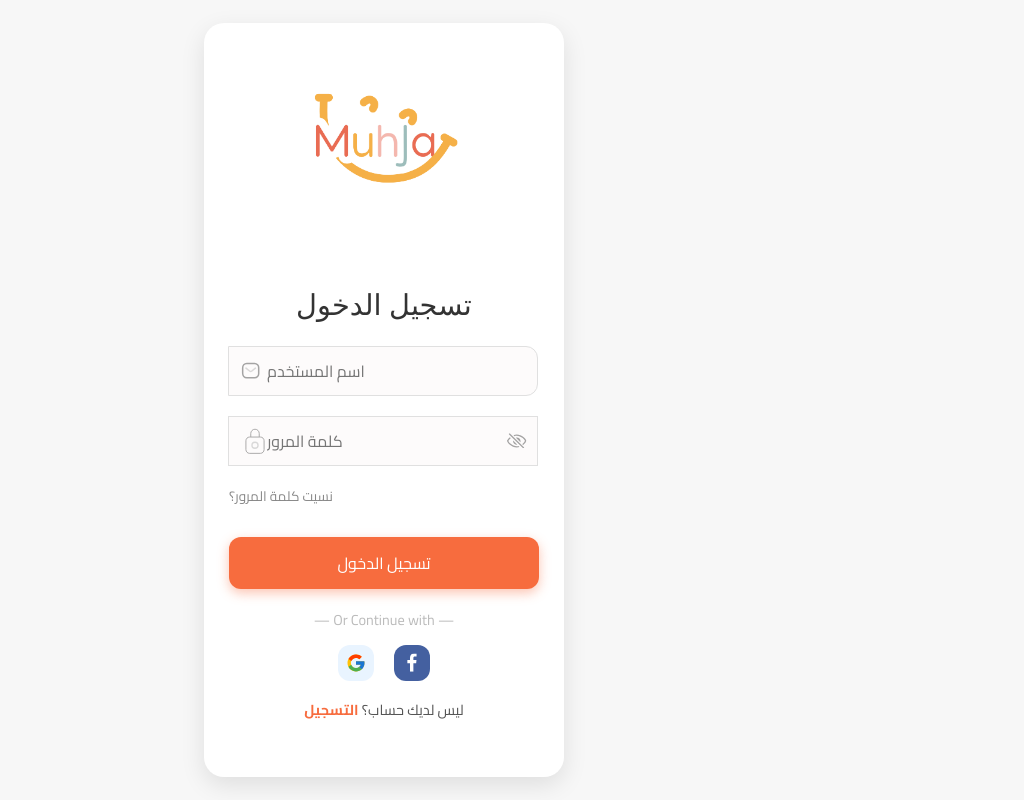
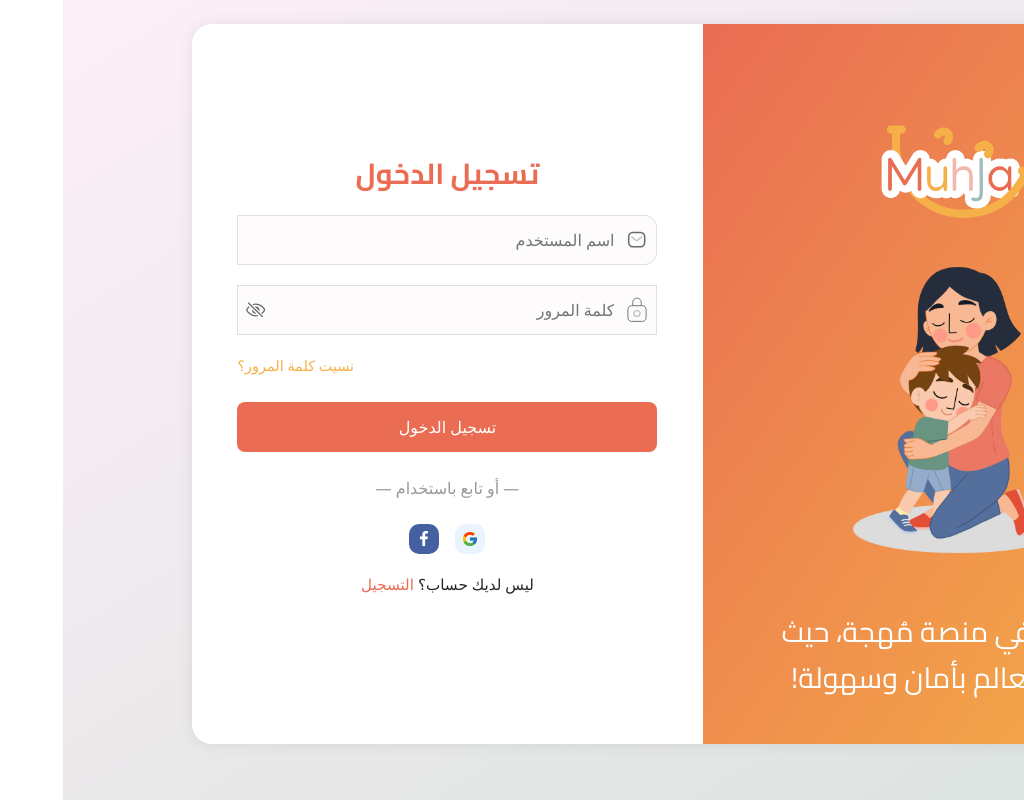
Before and after one commit to SaraDarwazeh/Muhjah, a React (Vite) app: page / in a window 1280 px wide. Shown: the whole page, without its empty margins (256-1280 px from the left). Built offline with nearby package versions, Linux system fonts and the light colour scheme.

Commit message:
login,signup,navbar - design and convert to arabic

```diff
--- a/src/app/MainPage/MainPage.jsx
+++ b/src/app/MainPage/MainPage.jsx
@@ -7,8 +7,28 @@ const MainPage = () => {
         <div className="main-page-wrapper">
             <Navbar />
             <div className="main-dashboard">
-        <h1>Welcome to Baby Bloom 👩‍👧</h1>
-        <p>Choose a section from the navigation above to get started 🌷</p>
+                <h1>مرحبًا بك في Muhja       .👧       .............</h1>
+
+                <div className="dashboard-grid">
+                    <div className="dashboard-box">
+                        <h2>12 👶</h2>
+                        <p>عدد الأطفال المسجلين</p>
+                    </div>
+                    <div className="dashboard-box">
+                        <h2>8 💬</h2>
+                        <p>الاستشارات</p>
+                    </div>
+                    <div className="dashboard-box">
+                        <h2>3 📅</h2>
+                        <p>أنشطة اليوم</p>
+                    </div>
+                    <div className="dashboard-box">
+                        <h2>5 🔔</h2>
+                        <p>التنبيهات</p>
+                    </div>
+                </div>
+
+
             </div>
         </div>
     );
--- a/src/app/Navbar/Navbar.css
+++ b/src/app/Navbar/Navbar.css
@@ -1,20 +1,16 @@
 /* Navbar Main Container */
 .navbar {
-    height: 60px;
+  height: 70px;
   width: 100%;
   position: fixed;
   top: 0;
   left: 0;
-    background: linear-gradient(to right, #f3e8ff, #e0e7ff); /* خلفية بنفسجية فاتحة */
+  background: linear-gradient(to right, #f5b047, #e96c53); /* الألوان المخصصة */
   padding: 8px 24px;
   border-bottom: 1px solid #ddd;
   z-index: 1000;
   transition: background 0.3s ease-in-out, box-shadow 0.3s ease;
-  }
-
-  /* Shadow effect */
-  .navbar.scrolled {
-    box-shadow: 0 2px 8px rgba(0, 0, 0, 0.05);
+  font-family: 'Cairo', sans-serif;
 }
 
 /* Dark Mode Navbar */
@@ -29,19 +25,12 @@
 
 /* Logo */
 .logo-img {
-    width: 32px;
-    height: 32px;
-    border-radius: 12px;
-    object-fit: cover;
-    box-shadow: 0 2px 6px rgba(0, 0, 0, 0.1);
+  width: 170px;
+  height: 170px;
 }
 
 .brand-text {
-    font-size: 1.2rem;
-    font-weight: 700;
-    color: #7A5AF8;
-    margin-left: 10px;
-    font-family: "Segoe UI", sans-serif;
+  display: none;
 }
 
 /* Navbar Links */
@@ -54,13 +43,14 @@
 .nav-link {
   font-size: 0.96rem;
   font-weight: 500;
-    color: #7A5AF8 !important;
+  color: #fff !important;
   position: relative;
   transition: all 0.3s ease;
+  font-family: 'Cairo', sans-serif;
 }
 
 .nav-link:hover {
-    color: #5f44d1 !important;
+  color: #ffe7da !important;
 }
 
 .nav-link::after {
@@ -70,7 +60,7 @@
   height: 2px;
   bottom: -4px;
   left: 0;
-    background-color: #7A5AF8;
+  background-color: #fff;
   transition: width 0.3s ease;
 }
 
@@ -85,6 +75,7 @@
   gap: 12px;
   position: relative;
   cursor: pointer;
+  font-family: 'Cairo', sans-serif;
 }
 
 .profile-img {
@@ -96,7 +87,7 @@
 }
 
 .user-info {
-    font-size: 14px;
+  font-size: 16px;
   color: #444;
   text-align: right;
   line-height: 1.1;
@@ -122,6 +113,7 @@
   overflow: hidden;
   z-index: 2000;
   animation: fadeIn 0.25s ease-in-out;
+  font-family: 'Cairo', sans-serif;
 }
 
 @keyframes fadeIn {
@@ -148,7 +140,7 @@
 }
 
 .dropdown-item:hover {
-    background-color: #ece4fe;
+  background-color: #f5b04733;
 }
 
 .text-danger {
@@ -172,3 +164,5 @@
 .dark-mode .dropdown-item:hover {
   background-color: #3c3c3c;
 }
+
+@import url('https://fonts.googleapis.com/css2?family=Cairo:wght@400;600;700&display=swap');
--- a/src/app/sign/sign.css
+++ b/src/app/sign/sign.css
@@ -1,104 +1,168 @@
 @import url('https://fonts.googleapis.com/css2?family=Cairo:wght@400;600;700&display=swap');
-* { margin: 0; padding: 0; box-sizing: border-box; }
-body, html { height: 100%; font-family: 'Cairo', sans-serif; }
+
+body {
+  margin: 0;
+  font-family: 'Cairo', sans-serif;
+  direction: rtl;
+  background: #fef7f5;
+}
 
 .wrapper {
-  background: #f7f7f7;
-  height: 100vh; width: 100vw;
-  display: flex; justify-content: center; align-items: center;
-  padding: 1rem;
+  display: flex;
+  height: 90vh; /* أقل من 100vh */
+  width: 90%;
+  max-width: 1400px;
+  margin: 3vh auto;
+  box-shadow: 0 0 15px rgba(0, 0, 0, 0.08);
+  border-radius: 20px;
+  overflow: hidden;
+}
+
+/* الجانب الأيمن */
+.right-side {
+  flex: 1;
+  background: linear-gradient(to bottom right, #e96c53, #f5b047);
+  color: white;
+  display: flex;
+  flex-direction: column;
+  align-items: center;
+  justify-content: center;
+  padding: 2rem;
+  text-align: center;
+}
+
+.main-logo {
+  width: 250px;
+  margin-bottom: -4rem;
+}
+
+.second-image {
+  width: 500px;
+  max-width: 80%;
+  margin-bottom: 1.2rem;
+}
+
+.welcome-text {
+  font-family: 'Cairo', sans-serif;
+
+  font-size: 1.8rem;
+  font-weight: 500;
+  max-width: 80%;
+  line-height: 1.6;
+}
+
+/* الجانب الأيسر */
+.left-side {
+  flex: 1;
+  background: white;
+  display: flex;
+  align-items: center;
+  justify-content: center;
+  padding: 2rem;
 }
 
 .form-card {
-  background: #fff;
-  width: 360px;
-  padding: 80px 25px 40px;
-  border-radius: 20px;
-  box-shadow: 0 8px 24px rgba(0,0,0,0.1);
-  text-align: center;
-  position: relative;
-}
-
-.logo {
-  width: 240px;
-  height: auto;
-  display: block;
-  margin: -80px auto 30px;
+  width: 100%;
+  max-width: 420px;
 }
 
 .form-title {
+  font-family: 'Cairo', sans-serif;
+  text-align: center;
   font-size: 1.8rem;
-  margin-bottom: 25px;
-  color: #333;
+  font-weight: 700;
+  margin-bottom: 1.5rem;
+  color: #e96c53;
 }
 
 .input-group {
   position: relative;
-  margin-bottom: 15px;
+  margin-bottom: 1.2rem;
 }
+
 .input-group input {
-  width: 100%; padding: 12px 45px;
-  border: 1px solid #e6e6e6;
-  border-radius: 12px;
-  background: #fff;
-  font-family: 'Cairo', sans-serif;
+  width: 100%;
+  padding: 0.75rem 2.5rem 0.75rem 1rem;
+  border: 1px solid #ddd;
+  border-radius: 8px;
   font-size: 1rem;
 }
-.input-group .icon.left {
-  position: absolute; top: 50%; left: 12px;
+
+.icon {
+  position: absolute;
+  top: 50%;
   transform: translateY(-50%);
-  width: 20px; opacity: 0.6;
-}
-.input-group.password-group .icon.left {
-  left: 16px;
-}
-.input-group .icon.right {
-  position: absolute; top: 50%; right: 12px;
-  transform: translateY(-50%);
-  width: 20px; cursor: pointer; opacity: 0.6;
+  width: 20px;
 }
 
-.row { display: flex; gap: 10px; }
-.row .input-group { flex: 1; }
+.icon.left {
+  right: 10px;
+}
+
+.icon.right.eye {
+  left: 10px;
+  cursor: pointer;
+}
+
+.row {
+  display: flex;
+  gap: 10px;
+}
+
+.row .input-group {
+  flex: 1;
+}
 
 .forgot {
   text-align: left;
-  font-size: 0.85rem;
-  color: #888;
-  margin-bottom: 20px;
+  font-size: 0.9rem;
+  color: #f5b047;
   cursor: pointer;
-  font-family: 'Cairo', sans-serif;
+  margin-bottom: 1rem;
 }
 
 .action-btn {
-  width: 100%; padding: 14px;
-  background: #F76C3E;
-  color: #fff; font-family: 'Cairo', sans-serif; font-size: 1rem;
-  border: none; border-radius: 12px;
+  width: 100%;
+  background-color: #e96c53;
+  color: white;
+  border: none;
+  padding: 0.8rem;
+  font-size: 1rem;
+  font-weight: 600;
+  border-radius: 8px;
   cursor: pointer;
-  box-shadow: 0 4px 12px rgba(247,108,62,0.4);
-  margin-top: 10px;
+  transition: background-color 0.3s;
 }
-.action-btn:hover { background: #e15a2c; }
+
+.action-btn:hover {
+  background-color: #cf533f;
+}
 
 .separator {
-  margin: 20px 0 15px;
-  font-size: 0.9rem;
-  color: #bbb;
-  font-family: 'Cairo', sans-serif;
+  text-align: center;
+  margin: 1.5rem 0;
+  color: #999;
 }
 
-.social-icons { display: flex; justify-content: center; gap: 20px; }
-.social-icons img { width: 36px; cursor: pointer; }
+.social-icons {
+  display: flex;
+  justify-content: center;
+  gap: 1rem;
+  margin-bottom: 1.2rem;
+}
+
+.social-icons img {
+  width: 30px;
+  cursor: pointer;
+}
 
 .toggle-text {
-  margin-top: 18px;
-  font-size: 0.9rem;
-  color: #555;
-  font-family: 'Cairo', sans-serif;
+  text-align: center;
+  font-size: 0.95rem;
 }
+
 .toggle-text span {
-  color: #F76C3E;
-  font-weight: bold;
+  color: #e96c53;
+  font-weight: 700;
   cursor: pointer;
 }
--- a/src/app/sign/sign.jsx
+++ b/src/app/sign/sign.jsx
@@ -2,6 +2,7 @@ import React, { useState } from 'react';
 import { useNavigate } from 'react-router-dom';
 import './sign.css';
 import Logo from "../../assets/Muhja.png";
+import Image2 from "../../assets/Mum.png"; // الصورة الثانية
 import UserIcon from "../../assets/Message.svg";
 import EmailIcon from "../../assets/Message-1.svg";
 import LockIcon from "../../assets/Lock-icon.svg";
@@ -38,9 +39,16 @@ export default function Sign() {
 
   return (
       <div className="wrapper">
+        {/* القسم الأيمن */}
+        <div className="right-side">
+          <img src={Logo} alt="Logo" className="main-logo" />
+          <img src={Image2} alt="Secondary" className="second-image" />
+          <p className="welcome-text">مرحبًا بك في منصة مُهجة، حيث نربطك بالعالم بأمان وسهولة!</p>
+        </div>
+
+        {/* القسم الأيسر */}
+        <div className="left-side">
           <div className="form-card">
-        {/* Use .logo class for sizing */}
-        <img src={Logo} alt="Muhja Logo" className="logo" />
             <h2 className="form-title">{isSignup ? 'التسجيل' : 'تسجيل الدخول'}</h2>
             <form onSubmit={handleSubmit}>
               <div className="input-group">
@@ -55,8 +63,8 @@ export default function Sign() {
                 />
               </div>
 
-          {!isSignup && null}
               {isSignup && (
+                  <>
                     <div className="input-group">
                       <img src={EmailIcon} alt="Email" className="icon left" />
                       <input
@@ -68,23 +76,10 @@ export default function Sign() {
                           required
                       />
                     </div>
-          )}
 
-          {isSignup && (
                     <div className="row">
                       <div className="input-group">
                         <img src={UserIcon} alt="Family" className="icon left" />
-                <input
-                  type="text"
-                  name="familyName"
-                  placeholder="العائلة"
-                  value={formData.familyName}
-                  onChange={handleChange}
-                  required
-                />
-              </div>
-              <div className="input-group">
-                <img src={UserIcon} alt="First" className="icon left" />
                         <input
                             type="text"
                             name="firstName"
@@ -94,7 +89,19 @@ export default function Sign() {
                             required
                         />
                       </div>
+                      <div className="input-group">
+                        <img src={UserIcon} alt="First" className="icon left" />
+                        <input
+                            type="text"
+                            name="familyName"
+                            placeholder="اسم العائلة"
+                            value={formData.familyName}
+                            onChange={handleChange}
+                            required
+                        />
                       </div>
+                    </div>
+                  </>
               )}
 
               <div className="input-group password-group">
@@ -122,7 +129,7 @@ export default function Sign() {
               </button>
             </form>
 
-        <div className="separator">— Or Continue with —</div>
+            <div className="separator">— أو تابع باستخدام —</div>
 
             <div className="social-icons">
               <img src={GoogleIcon} alt="Google" />
@@ -137,5 +144,6 @@ export default function Sign() {
             </p>
           </div>
         </div>
+      </div>
   );
 }
```
Also changed, not shown: src/app/Navbar/Navbar.jsx (+11 -13 lines), src/assets/Mum.png (added). Lines whose indentation alone changed are shown as unchanged.
